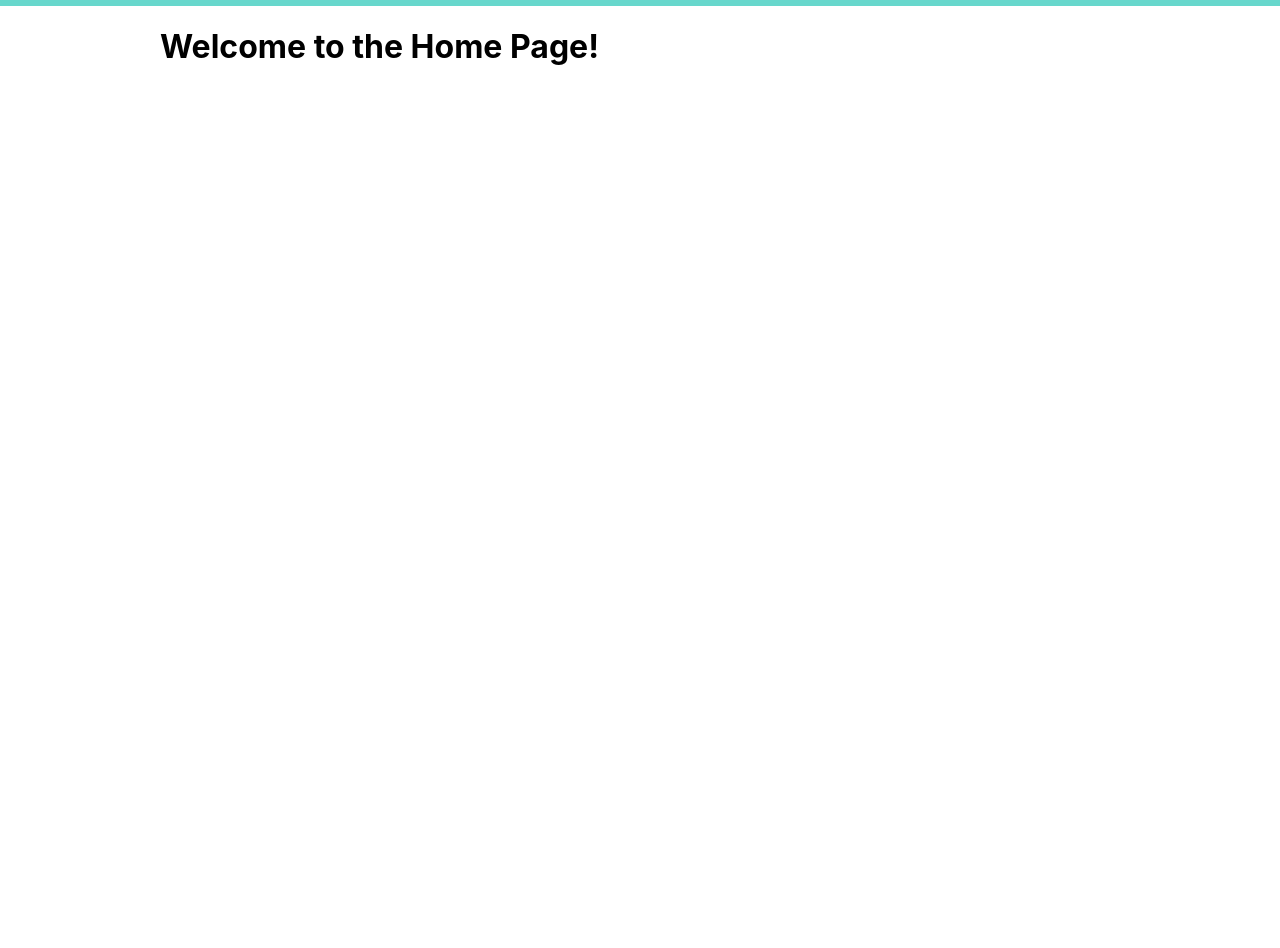
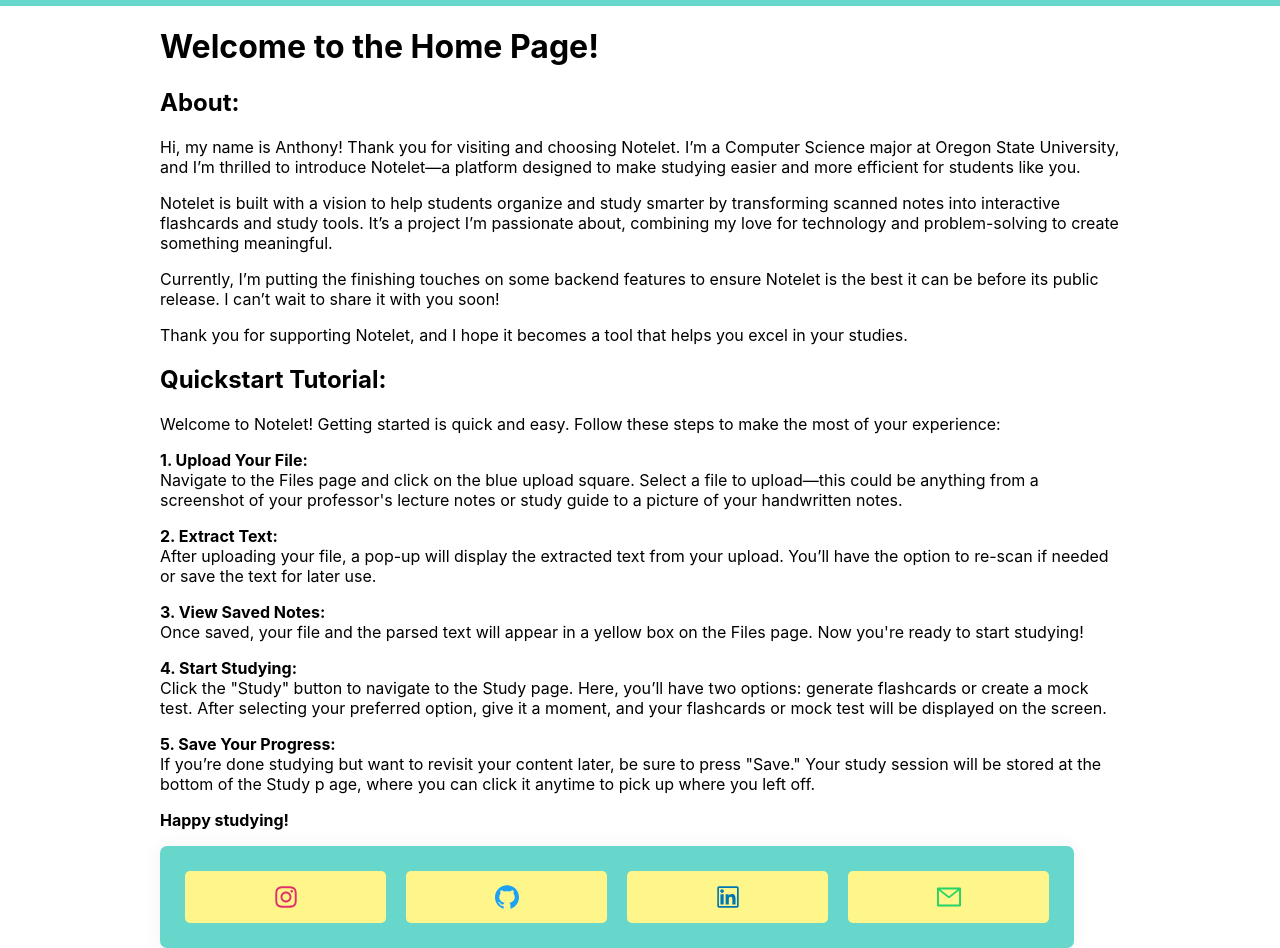
Before and after one commit to AnthonyL103/Zukini, a React (Create React App) app: page / in a window 1280 px wide. Shown: the part 60-1008 px from the top of the page. Before the commit the page ends 800 px from the top, so only its background shows below. Built offline with nearby package versions, Linux system fonts and the light colour scheme.

Commit message:
Added home page with tutorial and social links

```diff
--- a/src/frontend/index.css
+++ b/src/frontend/index.css
@@ -610,3 +610,78 @@ textarea:focus{
     cursor: pointer;
 
   }
+
+  .socialcard {
+    width: 90%;
+    height: fit-content;
+    background-color: #67d7cc;
+    display: flex;
+    border-radius: 7px;
+    align-items: center;
+    justify-content: center;
+    padding: 25px;
+    gap: 20px;
+    box-shadow: 0px 0px 20px rgba(0, 0, 0, 0.055);
+  }
+
+  /* for all social containers*/
+  .socialContainer {
+    width: 50%;
+    height: 52px;
+    background-color: #fef68a;
+    display: flex;
+    border-radius: 5px;
+    align-items: center;
+    justify-content: center;
+    overflow: hidden;
+    transition-duration: .3s;
+  }
+  /* instagram*/
+  .containerOne:hover {
+    background-color: #d62976;
+    transition-duration: .3s;
+  }
+  /* twitter*/
+  .containerTwo:hover {
+    background-color: #00acee;
+    transition-duration: .3s;
+  }
+  /* linkdin*/
+  .containerThree:hover {
+    background-color: #0072b1;
+    transition-duration: .3s;
+  }
+  /* Whatsapp*/
+  .containerFour:hover {
+    background-color: #128C7E;
+    transition-duration: .3s;
+  }
+
+  .socialContainer:active {
+    transform: scale(0.9);
+    transition-duration: .3s;
+  }
+
+  .socialSvg {
+    width: 17px;
+  }
+
+  .socialSvg path {
+    fill: rgb(255, 255, 255);
+  }
+
+  .socialContainer:hover .socialSvg {
+    animation: slide-in-top 0.3s both;
+  }
+
+  @keyframes slide-in-top {
+    0% {
+      transform: translateY(-50px);
+      opacity: 0;
+    }
+
+    100% {
+      transform: translateY(0);
+      opacity: 1;
+    }
+  }
--- a/src/frontend/pages/HomePage.js
+++ b/src/frontend/pages/HomePage.js
@@ -1,9 +1,68 @@
-const Home = () =>{
+import SocialMediaLinks from '../socialmenu';
+
+const Home = () => {
     return (
         <div className="container">
             <h1>Welcome to the Home Page!</h1>
+
+            <h2><strong>About:</strong></h2>
+            <p>
+                Hi, my name is Anthony! Thank you for visiting and choosing Notelet.
+                I’m a Computer Science major at Oregon State University, and I’m thrilled to introduce Notelet—a platform
+                designed to make studying easier and more efficient for students like you.
+            </p>
+            <p>
+                Notelet is built with a vision to help students organize and study smarter by transforming scanned notes
+                into interactive flashcards and study tools. It’s a project I’m passionate about, combining my love for
+                technology and problem-solving to create something meaningful.
+            </p>
+            <p>
+                Currently, I’m putting the finishing touches on some backend features to ensure Notelet is the best it
+                can be before its public release. I can’t wait to share it with you soon!
+            </p>
+            <p>Thank you for supporting Notelet, and I hope it becomes a tool that helps you excel in your studies.</p>
+
+            <h2><strong>Quickstart Tutorial:</strong></h2>
+            <p>Welcome to Notelet! Getting started is quick and easy. Follow these steps to make the most of your experience:</p>
+
+            <p>
+                <strong>1. Upload Your File:</strong><br />
+                Navigate to the Files page and click on the blue upload square. Select a file to upload—this could be
+                anything from a screenshot of your professor's lecture notes or study guide to a picture of your
+                handwritten notes.
+            </p>
+
+            <p>
+                <strong>2. Extract Text:</strong><br />
+                After uploading your file, a pop-up will display the extracted text from your upload. You’ll have the
+                option to re-scan if needed or save the text for later use.
+            </p>
+
+            <p>
+                <strong>3. View Saved Notes:</strong><br />
+                Once saved, your file and the parsed text will appear in a yellow box on the Files page.
+                Now you're ready to start studying!
+            </p>
+
+            <p>
+                <strong>4. Start Studying:</strong><br />
+                Click the "Study" button to navigate to the Study page. Here, you’ll have two options: generate
+                flashcards or create a mock test. After selecting your preferred option, give it a moment, and your
+                flashcards or mock test will be displayed on the screen.
+            </p>
+
+            <p>
+                <strong>5. Save Your Progress:</strong><br />
+                If you’re done studying but want to revisit your content later, be sure to press "Save." Your study
+                session will be stored at the bottom of the Study p age, where you can click it anytime to pick up where
+                you left off.
+            </p>
+
+            <p><strong>Happy studying!</strong></p>
+            <SocialMediaLinks />
         </div>
-    )
+    );
 };
 
+
 export default Home;
--- /dev/null
+++ b/src/frontend/socialmenu.js
@@ -0,0 +1,26 @@
+import React from 'react';
+import { InstagramOutlined, GithubOutlined, LinkedinOutlined, MailOutlined } from '@ant-design/icons';
+
+const SocialMediaLinks = () => {
+  return (
+    <div className="socialcard">
+      <a href="https://www.instagram.com/anthony___li/" className="socialContainer containerOne">
+        <InstagramOutlined className="socialIcon" style={{ fontSize: '24px', color: '#E1306C' }} />
+      </a>
+
+      <a href="https://github.com/AnthonyL103" className="socialContainer containerTwo">
+        <GithubOutlined className="socialIcon" style={{ fontSize: '24px', color: '#1DA1F2' }} />
+      </a>
+
+      <a href="https://www.linkedin.com/in/anthony-l103/" className="socialContainer containerThree">
+        <LinkedinOutlined className="socialIcon" style={{ fontSize: '24px', color: '#0077B5' }} />
+      </a>
+
+      <a href="mailto:anthonyli0330@gmail.com" className="socialContainer containerFour">
+        <MailOutlined className="socialIcon" style={{ fontSize: '24px', color: '#25D366' }} />
+      </a>
+    </div>
+  );
+};
+
+export default SocialMediaLinks;
```
